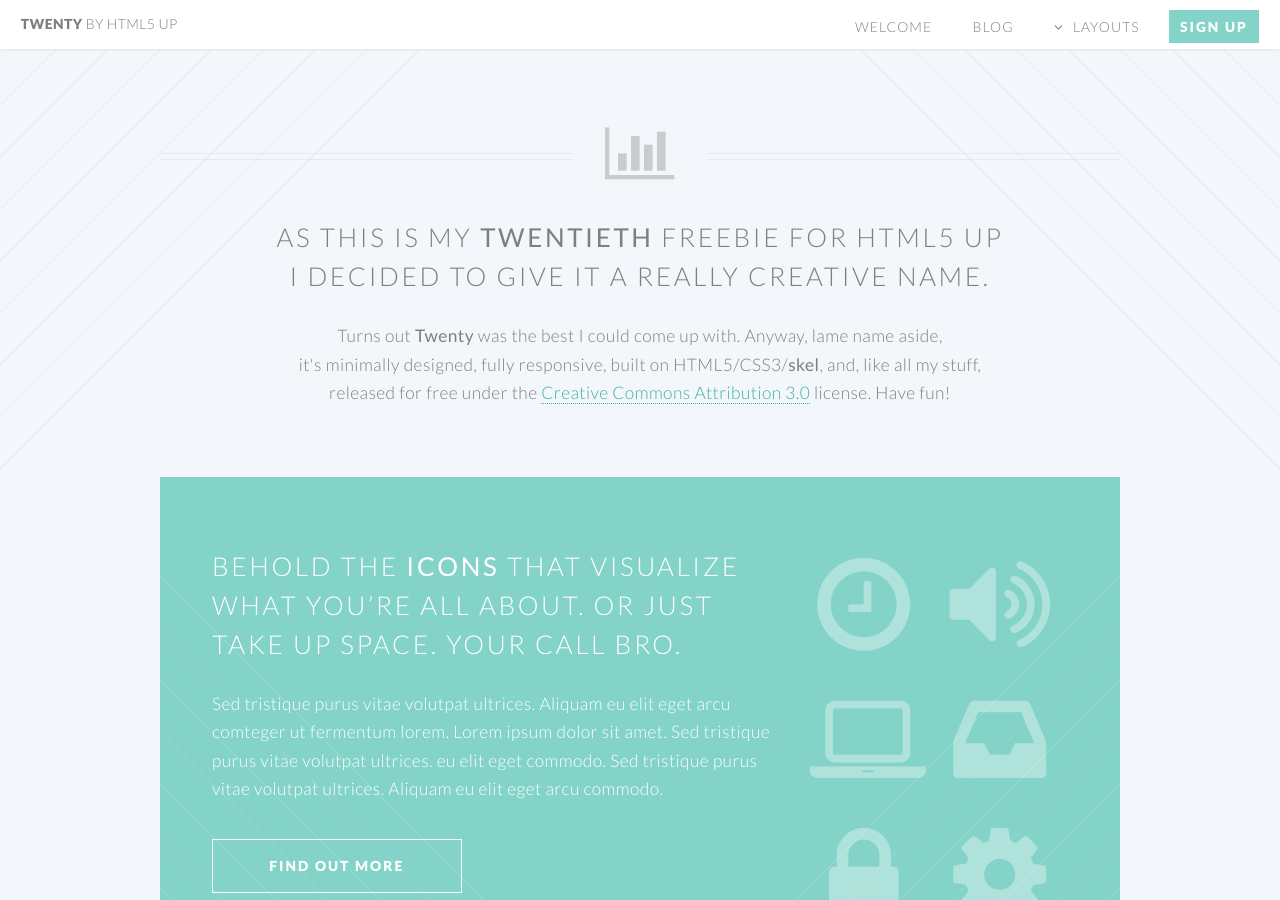
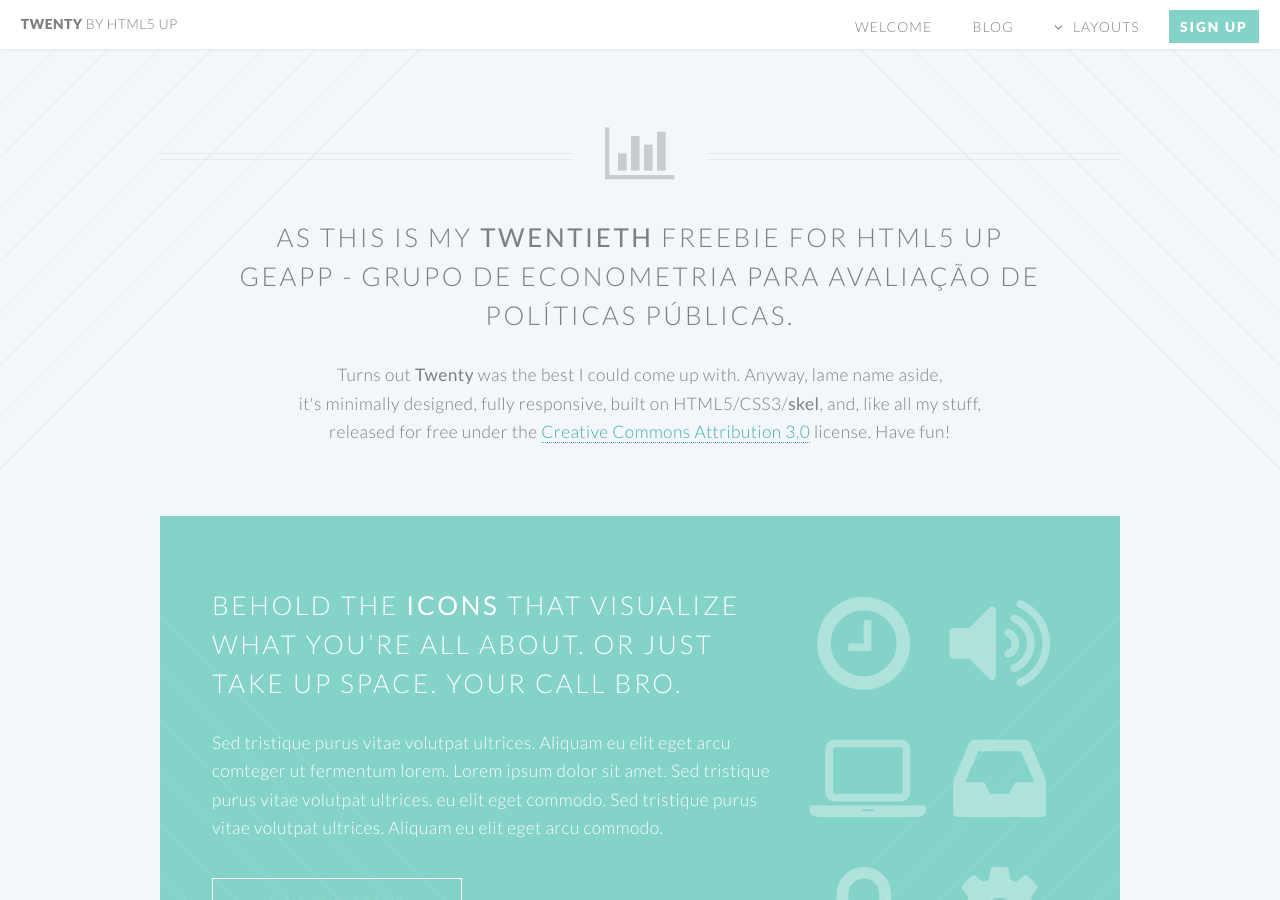
Before and after one commit to econometrick/econometrick.github.io, a Jekyll site: the page built from index.html, in a window 1280 px wide and 900 px high, scrolled down 564 px. Built offline with Jekyll 4.4.1, drawn with Linux system fonts in a browser that asks for light colours.

Commit message:
Update index.html

```diff
--- a/index.html
+++ b/index.html
@@ -8,7 +8,7 @@
 					<span class="icon fa-bar-chart-o"></span>
 					<h2>As this is my <strong>twentieth</strong> freebie for HTML5 UP
 					<br />
-					I decided to give it a really creative name.</h2>
+					GEAPP - Grupo de Econometria para Avaliação de Políticas Públicas.</h2>
 					<p>Turns out <strong>Twenty</strong> was the best I could come up with. Anyway, lame name aside,
 					<br />
 					it's minimally designed, fully responsive, built on HTML5/CSS3/<strong>skel</strong>,
```
